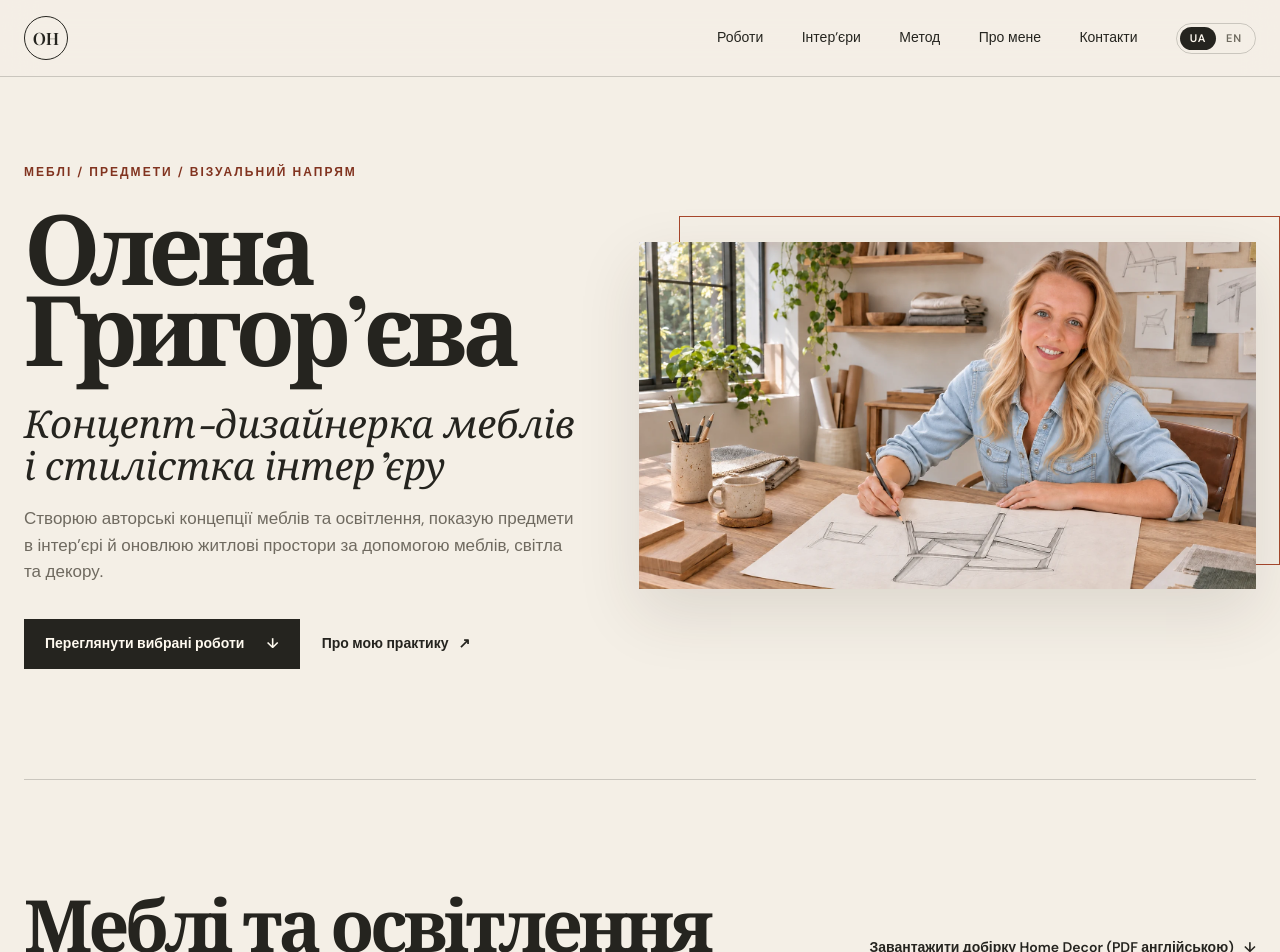
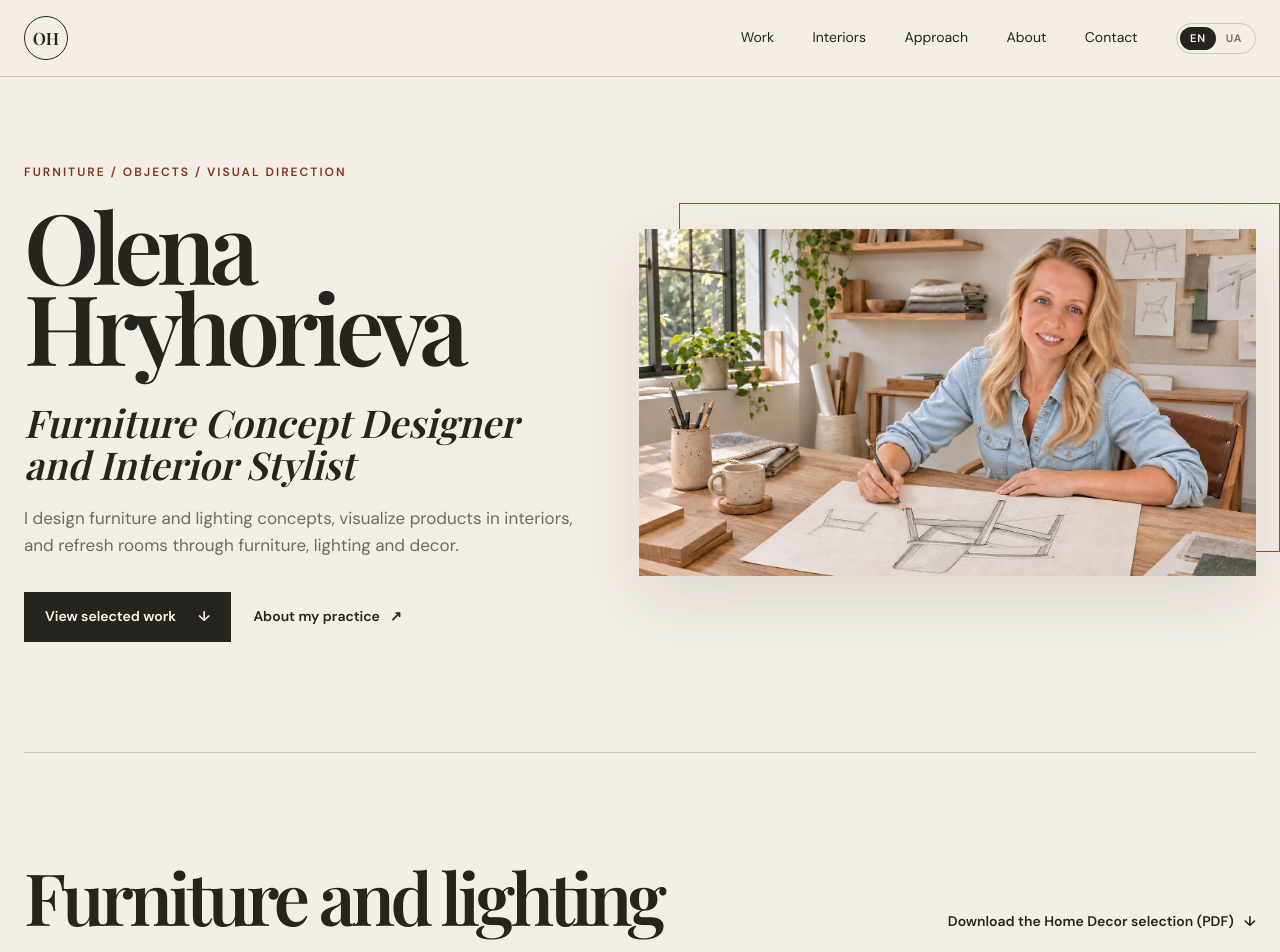
Before and after one commit to olena-hryhorieva/portfolio, a React (Vite) app: page / in a window 1280 px wide. Shown: the top 952 px of the page. Built offline with nearby package versions, Linux system fonts and the light colour scheme; a web font is replaced by a local one.

Commit message:
Set English as default language and add sofa favicon

```diff
--- a/index.html
+++ b/index.html
@@ -1,22 +1,23 @@
 <!doctype html>
-<html lang="uk">
+<html lang="en">
   <head>
     <meta charset="UTF-8" />
     <meta name="viewport" content="width=device-width, initial-scale=1.0" />
+    <link rel="icon" type="image/svg+xml" href="./favicon.svg" />
     <meta
       name="description"
-      content="Олена Григор’єва — дизайн меблів і стилістика інтер’єру. Авторські концепції меблів та освітлення, візуалізація предметів в інтер’єрі й підготовка житла до оренди."
+      content="Olena Hryhorieva — Furniture Design and Interior Styling. Original furniture and lighting concepts, product visualization in interiors, and residential styling."
     />
     <meta name="robots" content="noindex, nofollow, noarchive, nosnippet" />
     <meta name="googlebot" content="noindex, nofollow, noarchive, nosnippet" />
     <meta name="theme-color" content="#f4efe6" />
-    <meta property="og:title" content="Олена Григор’єва — дизайн меблів і стилістика інтер’єру" />
+    <meta property="og:title" content="Olena Hryhorieva — Furniture Design and Interior Styling" />
     <meta
       property="og:description"
-      content="Вибрані концепції меблів та освітлення, стилістика інтер’єру й відео."
+      content="Original furniture and lighting concepts, product visualization in interiors, and residential styling."
     />
     <meta property="og:type" content="website" />
-    <title>Олена Григор’єва — дизайн меблів і стилістика інтер’єру</title>
+    <title>Olena Hryhorieva — Furniture Design and Interior Styling</title>
   </head>
   <body>
     <div id="root"></div>
--- a/src/main.tsx
+++ b/src/main.tsx
@@ -177,9 +177,9 @@ function getInitialLanguage(): Language {
   if (requested === "en" || requested === "uk") return requested;
   try {
     const savedLanguage = window.localStorage.getItem("olena-portfolio-language");
-    return savedLanguage === "en" ? "en" : "uk";
+    return savedLanguage === "uk" ? "uk" : "en";
   } catch {
-    return "uk";
+    return "en";
   }
 }
 
@@ -224,17 +224,17 @@ function App() {
           <div className="language-switch" role="group" aria-label={t.languageLabel}>
             <button
               type="button"
+              aria-pressed={language === "en"}
+              onClick={() => setLanguage("en")}
+            >
+              EN
+            </button>
+            <button
+              type="button"
               aria-pressed={language === "uk"}
               onClick={() => setLanguage("uk")}
             >
               UA
-            </button>
-            <button
-              type="button"
-              aria-pressed={language === "en"}
-              onClick={() => setLanguage("en")}
-            >
-              EN
             </button>
           </div>
         </div>
```
Also changed, not shown: site-public/favicon.svg (added), 3 other files (tests, documents, lock files or other folders).
